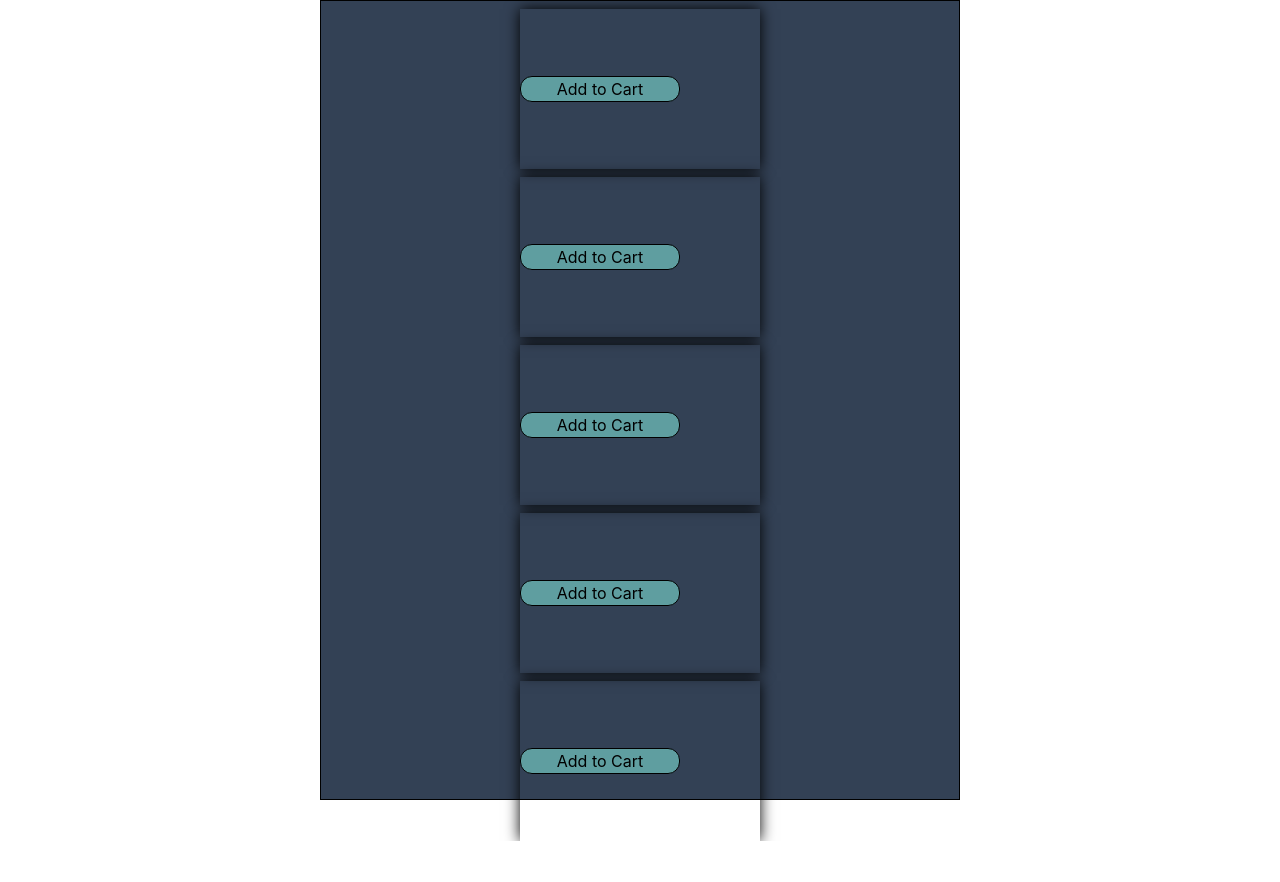
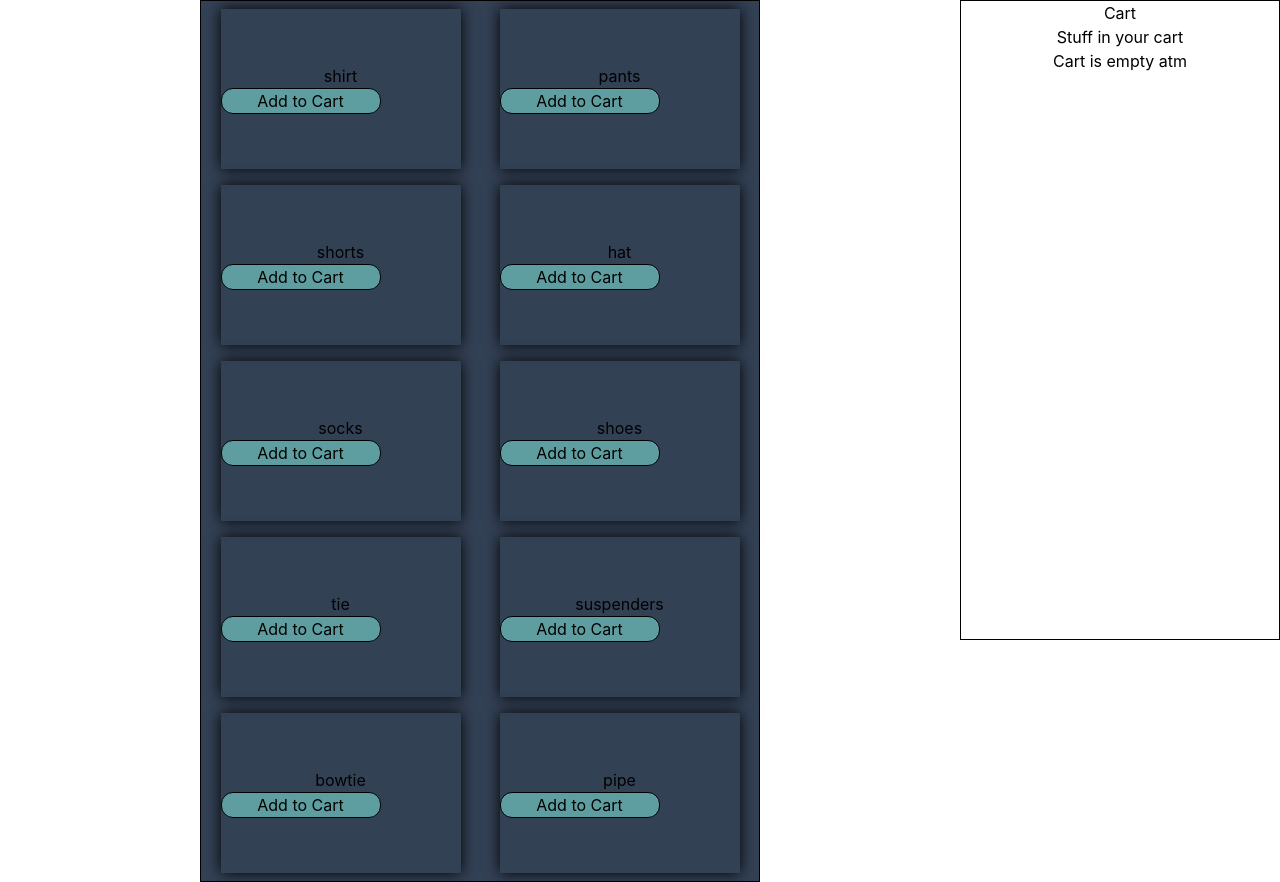
Before and after one commit to JustSteve2k/online-store, a React (Create React App) app: page / in a window 1280 px wide. Before the commit the page ends 841 px from the top, so only its background shows below. Built offline with nearby package versions, Linux system fonts and the light colour scheme.

Commit message:
setup base page and add more base items

```diff
--- a/src/App.css
+++ b/src/App.css
@@ -1,12 +1,16 @@
 .App {
   text-align: center;
+  display: flex;
+  flex-direction: row;
 }
 
 .container {
-  width: 40rem;
-  height: 50rem;
+  width: 35rem;
   margin: 0 auto;
   border: 1px solid black;
+  display: flex;
+  flex-direction: row;
+  flex-wrap: wrap;
 }
 
 .App-logo {
--- a/src/App.js
+++ b/src/App.js
@@ -1,5 +1,6 @@
 import { useState } from "react";
 import Product from "./components/product";
+import Cart from "./components/cart";
 import "./App.css";
 
 function App() {
@@ -10,19 +11,23 @@ function App() {
     { id: 4, item: "hat" },
     { id: 5, item: "socks" },
     { id: 6, item: "shoes" },
+    { id: 7, item: "tie" },
+    { id: 8, item: "suspenders" },
+    { id: 9, item: "bowtie" },
+    { id: 10, item: "pipe" },
   ];
 
-  // const [products, setProducts] = useState(DUMMY_PRODUCT_LIST);
+  const [products, setProducts] = useState(DUMMY_PRODUCT_LIST);
 
   return (
     <div className="App">
       <div className="container bg-slate-700  ">
-        <Product />
-        <Product />
-        <Product />
-        <Product />
-        <Product />
+        {/* <Product products={products} /> */}
+        {products.map((element) => (
+          <Product key={element.id} item={element.item} />
+        ))}
       </div>
+      <Cart />
     </div>
   );
 }
```
